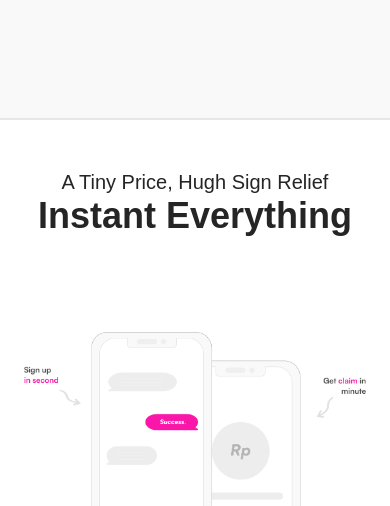
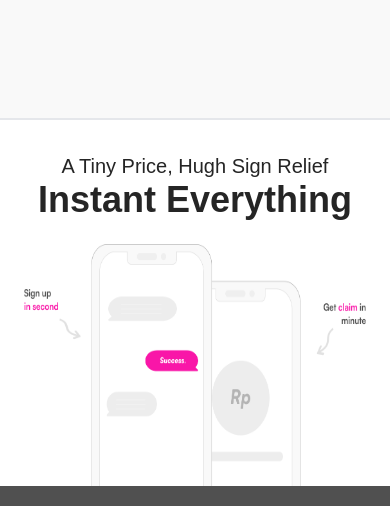
Before and after one commit to Fanddibay/KITASEMUA, a website: page src/index.html in a window 390 px wide. Shown: the part 870-1376 px from the top of the page. Drawn offline with nearby package versions, Linux system fonts and the light colour scheme.

Commit message:
changes hero bottom

```diff
--- a/src/index.html
+++ b/src/index.html
@@ -137,7 +137,7 @@
     <!-- hero bottom -->
     <section id="heroBottom">
       <div
-        class="bg-white px-6 md:px-0 pt-12 text-center border-t-2 border-text-color-1 -mb-2 md:-mb-4"
+        class="bg-white px-6 md:px-0 pt-8 md:pt-12 text-center border-t-2 border-text-color-1 -mb-2 md:-mb-4"
       >
         <h5 class="font-medium text-xl md:text-4xl text-text-color">
           A Tiny Price, Hugh Sign Relief
@@ -147,7 +147,7 @@
         </p>
         <img
           src="assets/hero_bottom.png"
-          class="md:w-[60%] mt-24 mx-auto"
+          class="md:w-[60%] md:h-full h-[250px] mt-6 md:mt-24 mx-auto"
           alt=""
         />
       </div>
```
Also changed, not shown: src/output.css.
